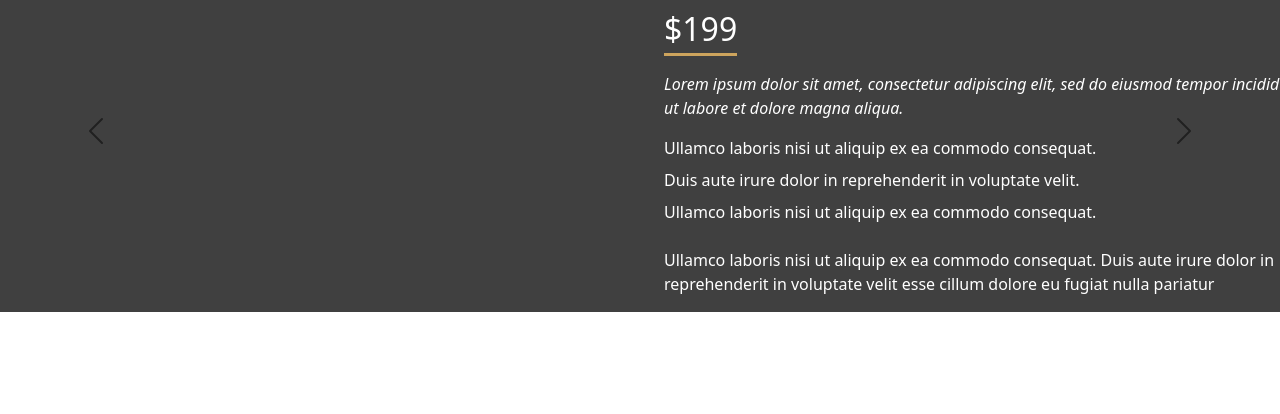
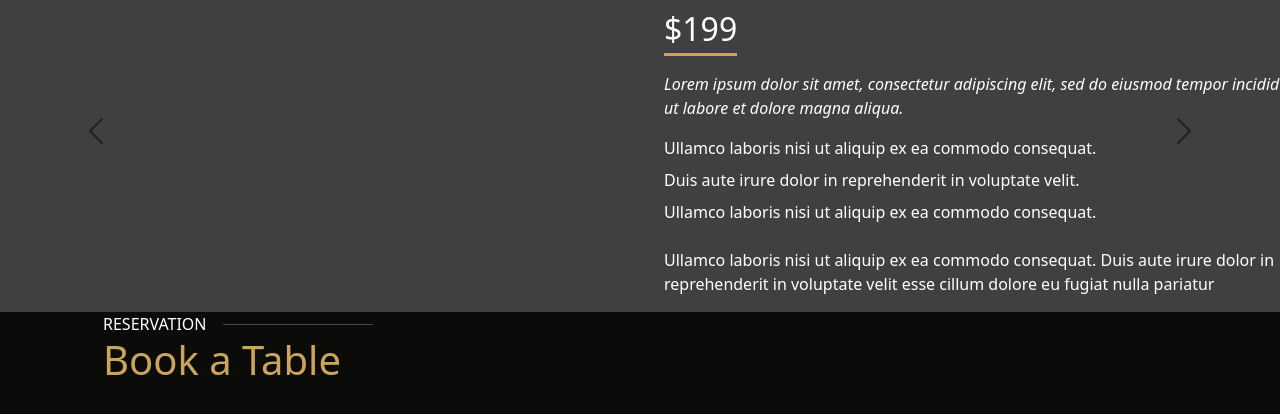
Before and after one commit to Kanzaki7/OZTEK_EMRAH_CBIENBON, a website: page index.html in a window 1280 px wide. Shown: the part 3035-3449 px from the top of the page. Before the commit the page ends 3347 px from the top, so only its background shows below. Drawn offline with nearby package versions, Linux system fonts and the light colour scheme.

Commit message:
titre section5

```diff
--- a/index.html
+++ b/index.html
@@ -367,6 +367,15 @@
             <div></div>
         </div>
     </section>
+    <section class="section5">
+        <div class="titre-sec5">
+            <div class="d-flex align-items-center gap-3">
+                <p class="text-white mb-0">RESERVATION</p>
+                <hr class="hr-sec5 mb-0 mt-0">
+            </div>
+            <h1 class="event">Book a Table</h1>
+        </div>
+    </section>
 
     <script src="./node_modules/bootstrap/dist/js/bootstrap.bundle.min.js"></script>
 </body>
--- a/public/src/scss/modules/_main.scss
+++ b/public/src/scss/modules/_main.scss
@@ -5,3 +5,5 @@
 @import "./section3";
 
 @import "./section4";
+
+@import "./section5";
--- /dev/null
+++ b/public/src/scss/modules/_section5.scss
@@ -0,0 +1,14 @@
+.section5 {
+    background-color: #0b0b09;
+    width: 100%;
+    height: 100%;
+}
+
+.hr-sec5 {
+    color: white;
+    width: 150px;
+}
+
+.titre-sec5 {
+    margin-left: 103px;
+}
```
Also changed, not shown: public/css/style.css, 1 other file.
